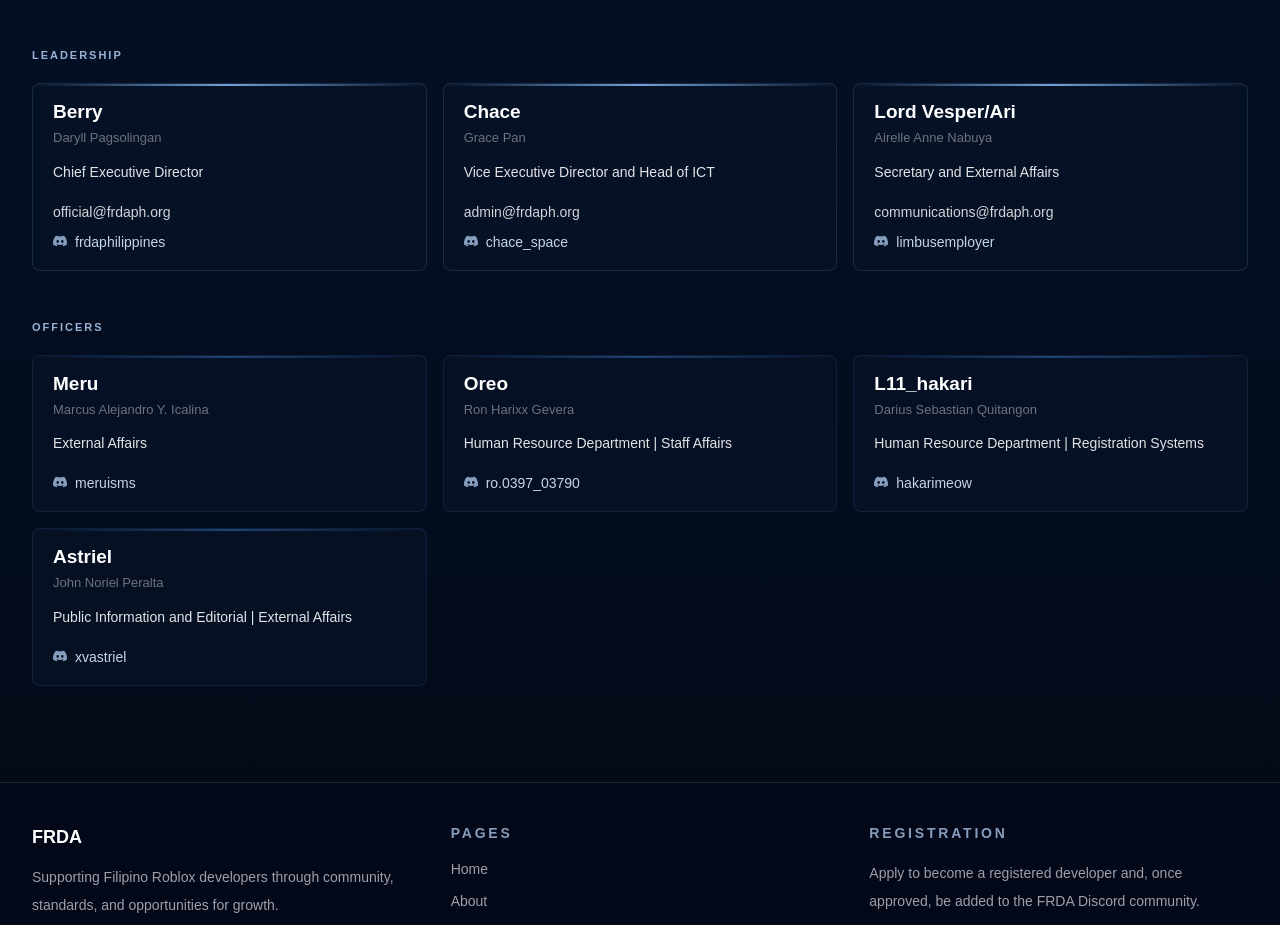
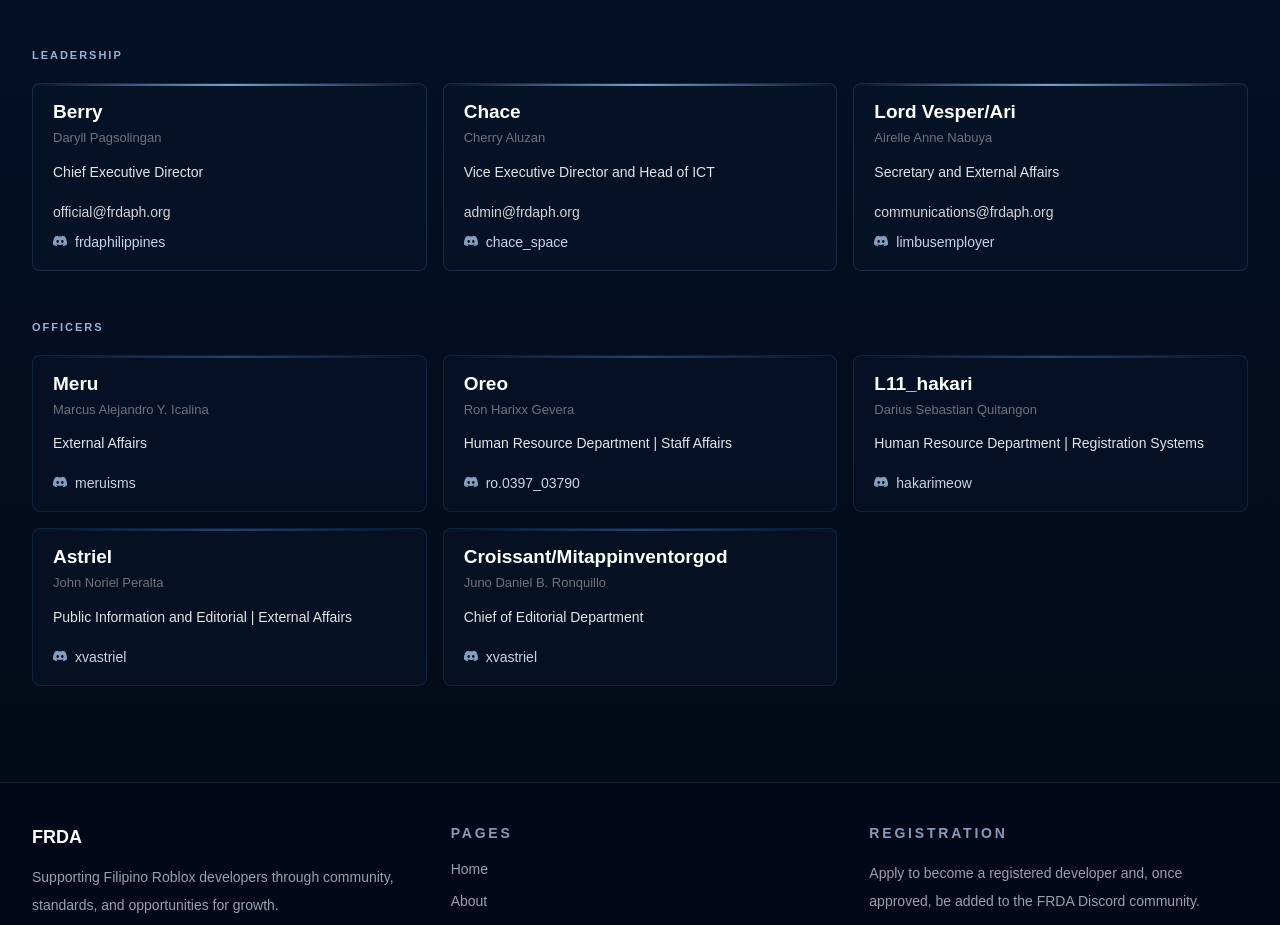
Before and after one commit to chacecee/frda-site, a Next.js app: page /about in a window 1280 px wide. Shown: the part 1500-2425 px from the top of the page. Built offline with nearby package versions, Linux system fonts and the light colour scheme.

Commit message:
updated names

```diff
--- a/src/app/(site)/about/page.tsx
+++ b/src/app/(site)/about/page.tsx
@@ -10,7 +10,7 @@
   },
   {
     nickname: "Chace",
-    realName: "Grace Pan",
+    realName: "Cherry Aluzan",
     role: "Vice Executive Director and Head of ICT",
     discord: "chace_space",
     email: "admin@frdaph.org",
@@ -54,6 +54,13 @@
     role: "Public Information and Editorial | External Affairs",
     discord: "xvastriel",
     roblox: "VenomNLR",
+  },
+  {
+    nickname: "Croissant/Mitappinventorgod",
+    realName: "Juno Daniel B. Ronquillo ",
+    role: "Chief of Editorial Department",
+    discord: "xvastriel",
+    roblox: "",
   },
 ];
 
```
